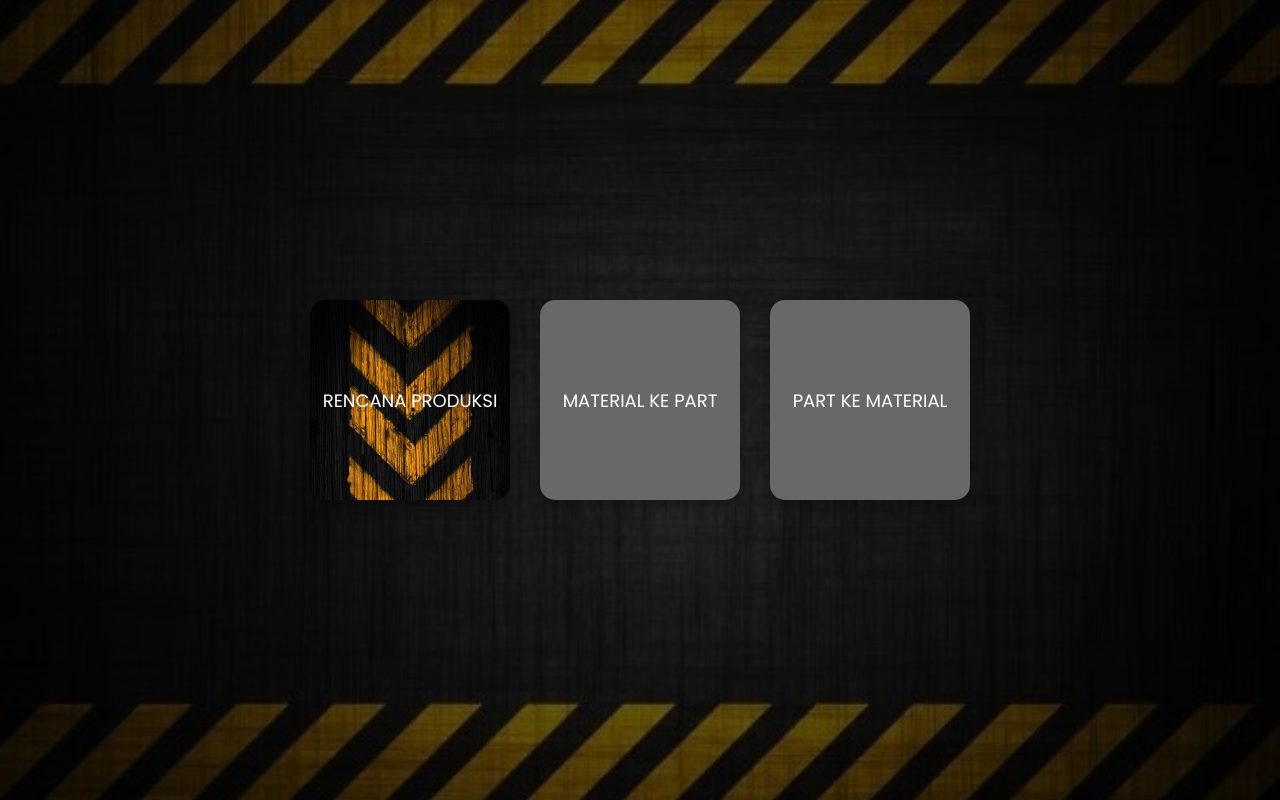
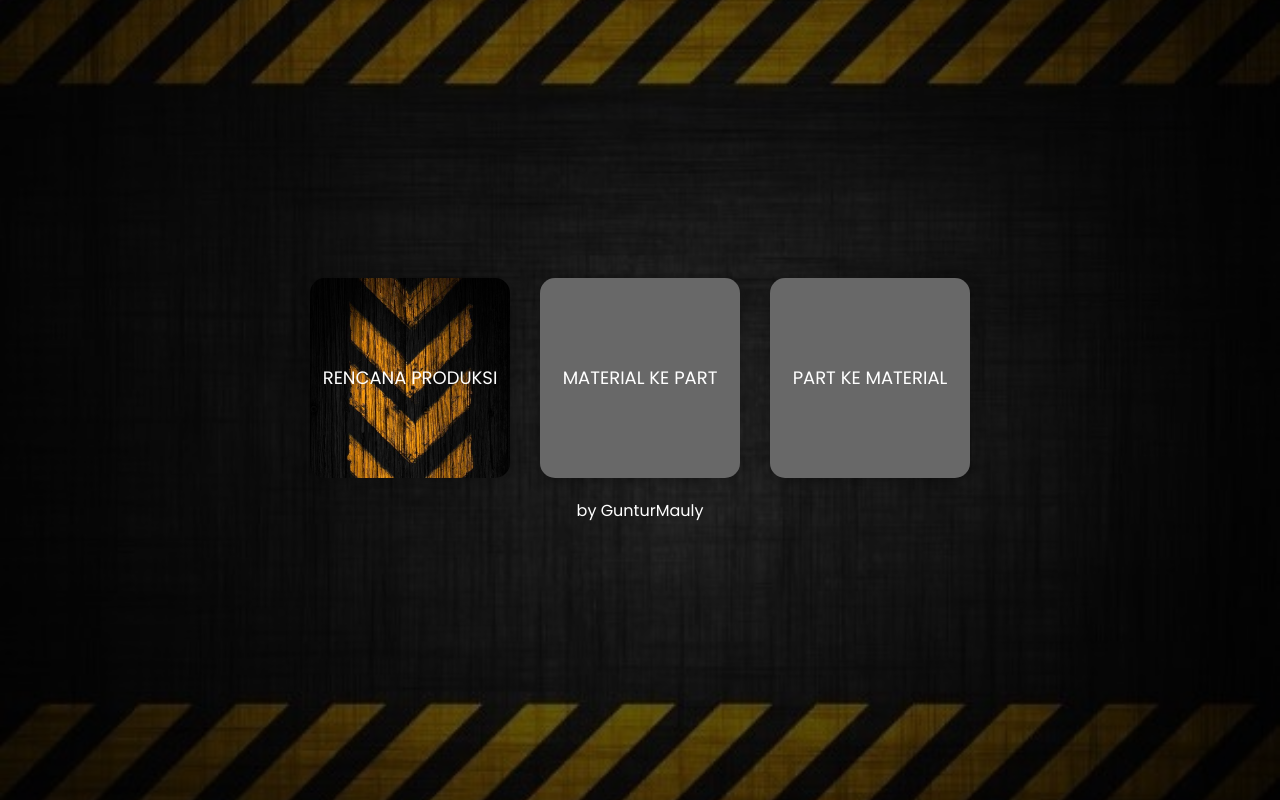
Before and after one commit to gunturmauly/gunturmauly, a plain HTML site: page index.html in a window 1280 px wide. Drawn offline with Linux system fonts and the light colour scheme.

Commit message:
Add files via upload

```diff
--- a/index.html
+++ b/index.html
@@ -3,11 +3,12 @@
 <head>
     <meta charset="UTF-8">
     <meta name="viewport" content="width=device-width, initial-scale=1.0">
-    <title>Menu Kotak</title>
+    <title>Menu GunturMauly</title>
     <style>
         body {
             font-family: 'Poppins', sans-serif;
             display: flex;
+            flex-direction: column;
             justify-content: center;
             align-items: center;
             height: 100vh;
@@ -73,6 +74,13 @@
             background-color: rgba(255, 255, 255, 0.3);
             transform: scale(1.1);
         }
+
+        .footer {
+            margin-top: 20px;
+            font-size: 16px;
+            color: white;
+            z-index: 1;
+        }
     </style>
     <!-- Import Google Fonts -->
     <link href="https://fonts.googleapis.com/css2?family=Poppins:wght@400;600&display=swap" rel="stylesheet">
@@ -87,5 +95,9 @@
         <a href="https://gunturmauly.github.io/Part-ke-material/" class="menu-box">PART KE MATERIAL</a>
     </div>
 
+    <div class="footer">
+        by GunturMauly
+    </div>
+
 </body>
 </html>
```
